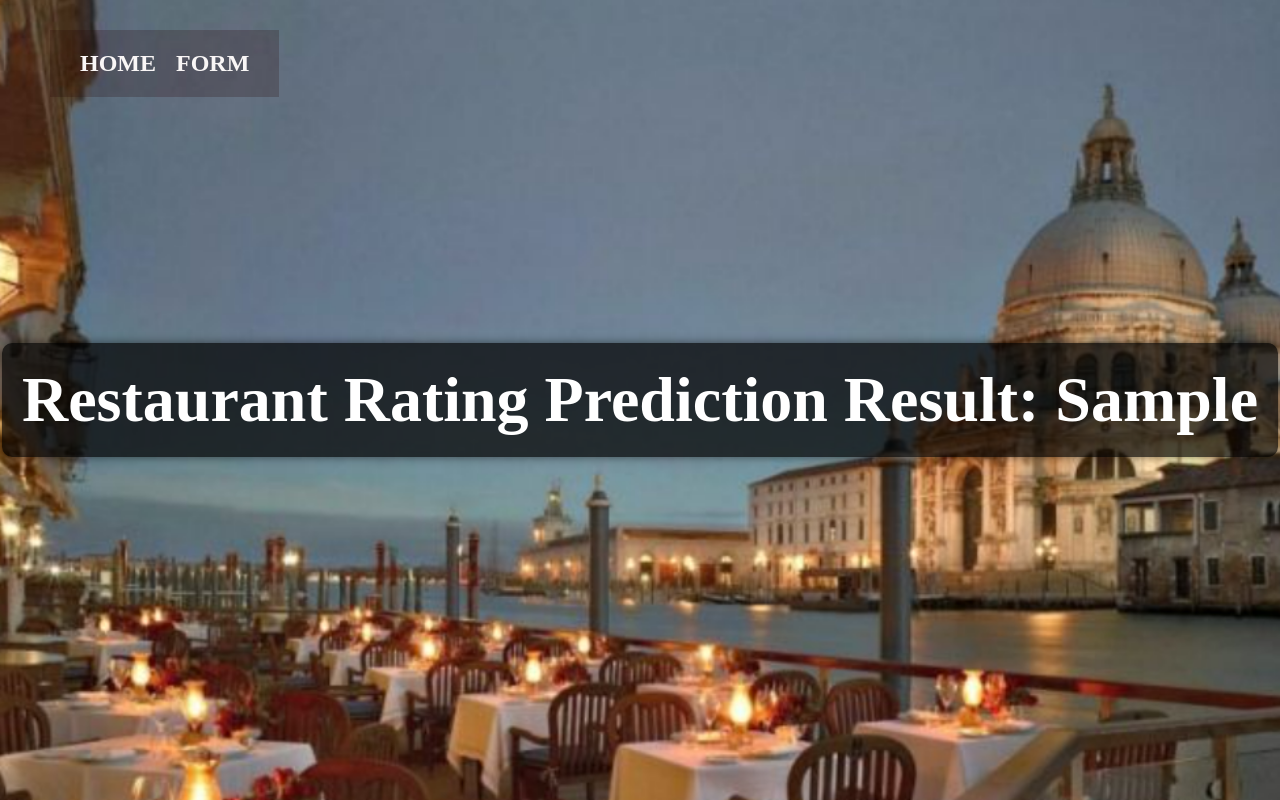
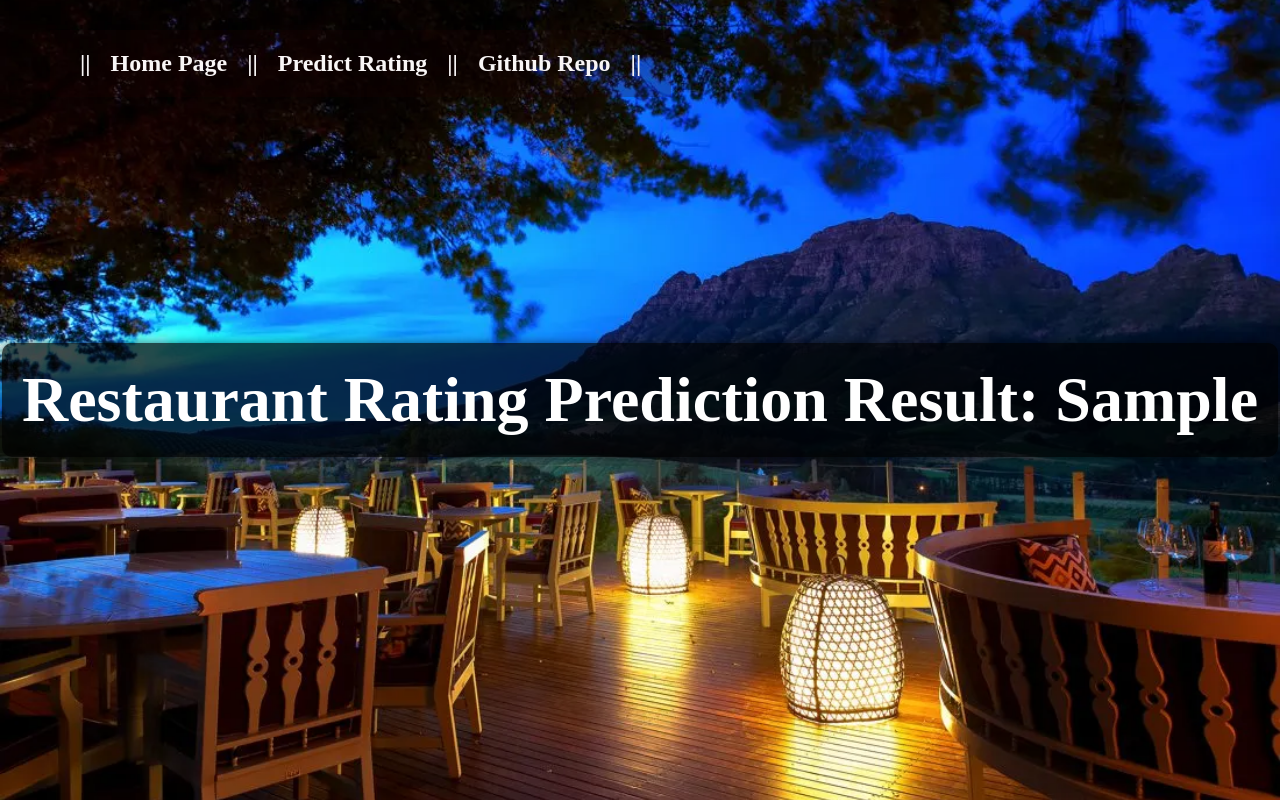
Before and after one commit to RishavMishraRM/Restaurant_Rating_Prediction, a Flask app: template templates/result.html in a window 1280 px wide. Run offline with Flask 3, Linux system fonts and the light colour scheme; the template is opened without the code that fills it: most values are stand-ins (such as "Sample title", 1, 10 or a date in 2020).

Commit message:
update template

```diff
--- a/templates/result.html
+++ b/templates/result.html
@@ -8,8 +8,13 @@
 <body>
 
 <div class="navigation">
-    <a href="{{ url_for('home_page') }}">HOME</a>
-    <a href="{{ url_for('predict_datapoint') }}">FORM</a>
+        <a href="{{ url_for('home_page') }}">||</a>
+        <a href="{{ url_for('home_page') }}">Home Page</a>
+        <a href="{{ url_for('home_page') }}">||</a>
+        <a href="{{ url_for('predict_datapoint') }}">Predict Rating</a>
+        <a href="{{ url_for('predict_datapoint') }}">||</a>
+        <a href="https://github.com/RishavMishraRM/Restaurant_Rating_Prediction">Github Repo</a>
+        <a href="{{ url_for('home_page') }}">||</a>
 </div>
 
 <div class="background">
```
Also changed, not shown: static/css/food.png.
